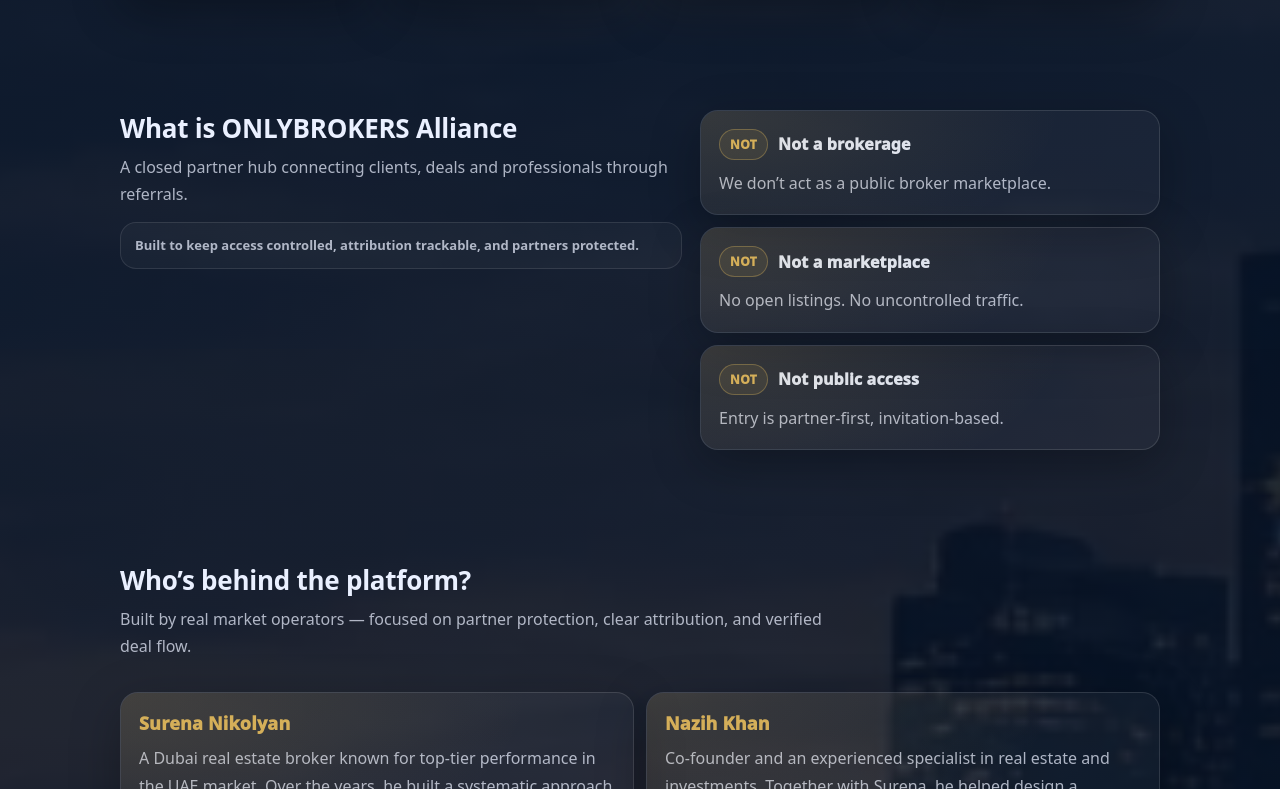
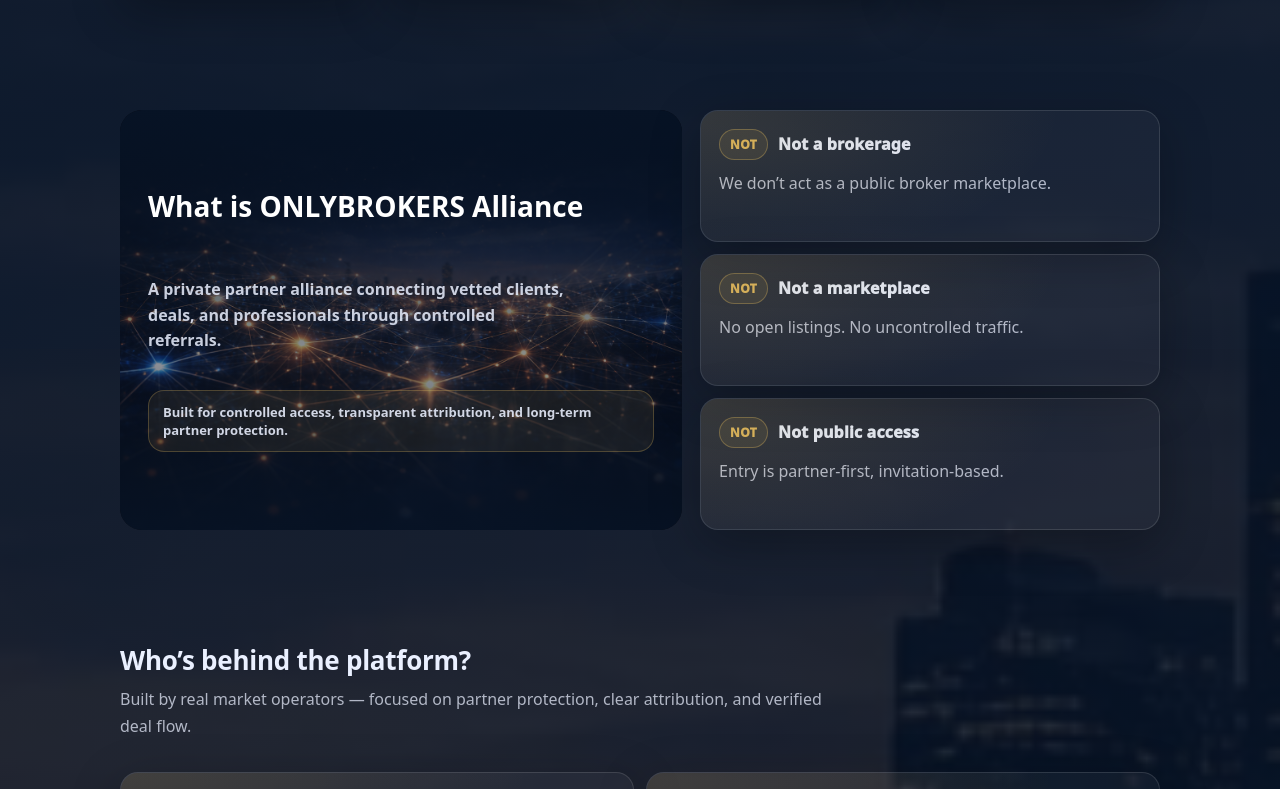
Before and after one commit to dreaaam777-max/onlybrokers-alliance, a React (Vite) app: page / in a window 1280 px wide. Shown: the part 1251-2040 px from the top of the page. Built offline with nearby package versions, Linux system fonts and the light colour scheme.

Commit message:
feat: premium Join & About sections with image overlays

```diff
--- a/src/components/layout/Footer/index.jsx
+++ b/src/components/layout/Footer/index.jsx
@@ -163,7 +163,7 @@
                 className="ftr__contactLink"
               >
                 <span className="ftr__ico"><IconTikTok /></span>
-                @onlybrokers_alliance
+                @onlybrokers.alliance
               </a>
             </li>
           </ul>
--- a/src/components/sections/About/About.css
+++ b/src/components/sections/About/About.css
@@ -1,26 +1,81 @@
 /* src/components/sections/About/About.css */
+
 .about{
   display: grid;
   grid-template-columns: 1.1fr .9fr;
   gap: 18px;
-  align-items: start;
+  align-items: stretch;
 }
 
-.about__head .sec__sub{
-  max-width: 70ch;
+/* ===== LEFT IMAGE ===== */
+
+.about__media{
+  position: relative;
+  border-radius: 22px;
+  overflow: hidden;
+  min-height: 420px;
+}
+
+.about__img{
+  position: absolute;
+  inset: 0;
+  width: 100%;
+  height: 100%;
+  object-fit: cover;
+}
+
+/* overlay for readability */
+.about__overlay{
+  position: absolute;
+  inset: 0;
+  background:
+    linear-gradient(
+      180deg,
+      rgba(7,20,39,.92) 0%,
+      rgba(7,20,39,.65) 38%,
+      rgba(7,20,39,.45) 60%,
+      rgba(7,20,39,.85) 100%
+    );
+  z-index: 0;
+}
+
+/* text over image */
+.about__mediaContent{
+  position: relative;
+  z-index: 1;
+  padding: 56px 28px 28px;
+  display: flex;
+  flex-direction: column;
+  gap: 14px;
+}
+
+.about__title{
+  font-size: 28px;
+  font-weight: 900;
+  line-height: 1.25;
+  color: #fff;
+}
+
+.about__sub{
+  max-width: 46ch;
+  color: rgba(234,240,255,.85);
+  line-height: 1.6;
+  font-weight: 700;
 }
 
 .about__note{
-  margin-top: 14px;
+  margin-top: 6px;
   padding: 12px 14px;
   border-radius: 16px;
-  border: 1px solid rgba(255,255,255,.10);
-  background: rgba(255,255,255,.03);
-  color: rgba(234,240,255,.72);
-  line-height: 1.6;
-  font-weight: 700;
+  border: 1px solid rgba(216,177,90,.28);
+  background: rgba(216,177,90,.08);
+  color: rgba(234,240,255,.88);
+  font-weight: 800;
   font-size: 13px;
+  max-width: fit-content;
 }
+
+/* ===== RIGHT CARDS ===== */
 
 .about__cards{
   display: grid;
@@ -37,12 +92,15 @@
   overflow: hidden;
 }
 
-/* gold glow in corner */
 .about__card::before{
   content:"";
   position:absolute;
   inset: 0;
-  background: radial-gradient(620px 280px at 0% 0%, rgba(216,177,90,.14), transparent 58%);
+  background: radial-gradient(
+    620px 280px at 0% 0%,
+    rgba(216,177,90,.14),
+    transparent 58%
+  );
   pointer-events: none;
 }
 
@@ -75,12 +133,22 @@
   line-height: 1.65;
 }
 
-/* hover (subtle) */
 .about__card:hover{
   border-color: rgba(216,177,90,.24);
 }
 
-/* responsive */
+/* ===== RESPONSIVE ===== */
+
 @media (max-width: 900px){
-  .about{ grid-template-columns: 1fr; }
+  .about{
+    grid-template-columns: 1fr;
+  }
+
+  .about__media{
+    min-height: 360px;
+  }
+
+  .about__mediaContent{
+    padding-top: 42px;
+  }
 }
--- a/src/components/sections/About/About.jsx
+++ b/src/components/sections/About/About.jsx
@@ -14,17 +14,34 @@
     <section className="sec" id="about" aria-labelledby="about-title">
       <Container>
         <div className="about">
-          <header className="about__head">
-            <h2 className="sec__title" id="about-title">What is ONLYBROKERS Alliance</h2>
-            <p className="sec__sub">
-              A closed partner hub connecting clients, deals and professionals through referrals.
-            </p>
 
-            <div className="about__note">
-              Built to keep access controlled, attribution trackable, and partners protected.
+          {/* LEFT IMAGE */}
+          <div className="about__media">
+            <img
+              src="/grid.png"
+              alt="ONLYBROKERS Alliance network"
+              className="about__img"
+            />
+            <div className="about__overlay" />
+
+            <div className="about__mediaContent">
+              <h2 className="about__title" id="about-title">
+                What is ONLYBROKERS Alliance
+              </h2>
+
+              <p className="about__sub">
+                A private partner alliance connecting vetted clients, deals,
+                and professionals through controlled referrals.
+              </p>
+
+              <div className="about__note">
+                Built for controlled access, transparent attribution,
+                and long-term partner protection.
+              </div>
             </div>
-          </header>
+          </div>
 
+          {/* RIGHT CARDS */}
           <div className="about__cards" role="list" aria-label="Clarifications">
             {bullets.map((b) => (
               <Card key={b.k} className="about__card" role="listitem">
@@ -36,6 +53,7 @@
               </Card>
             ))}
           </div>
+
         </div>
       </Container>
     </section>
```
Also changed, not shown: public/grid.png (added).
